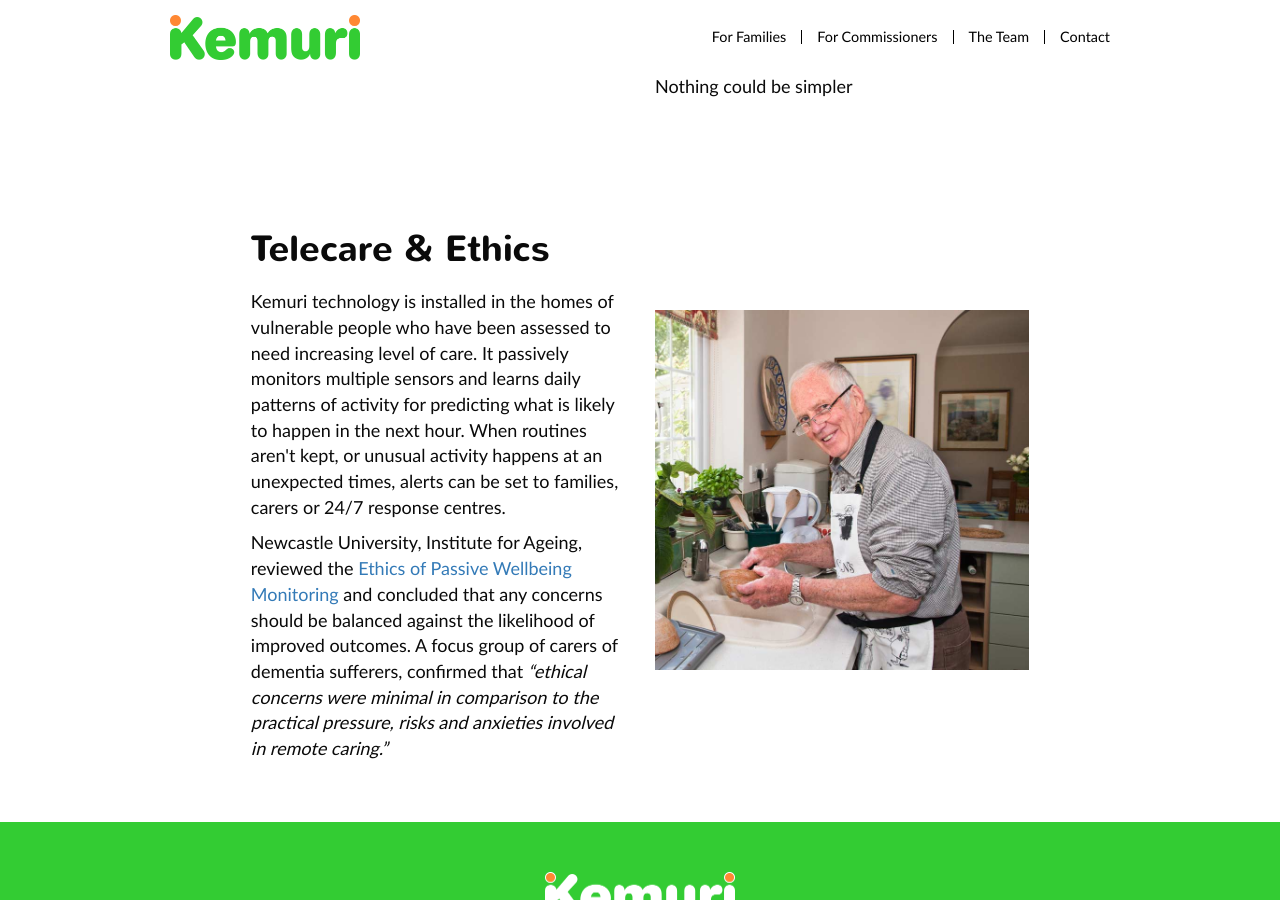
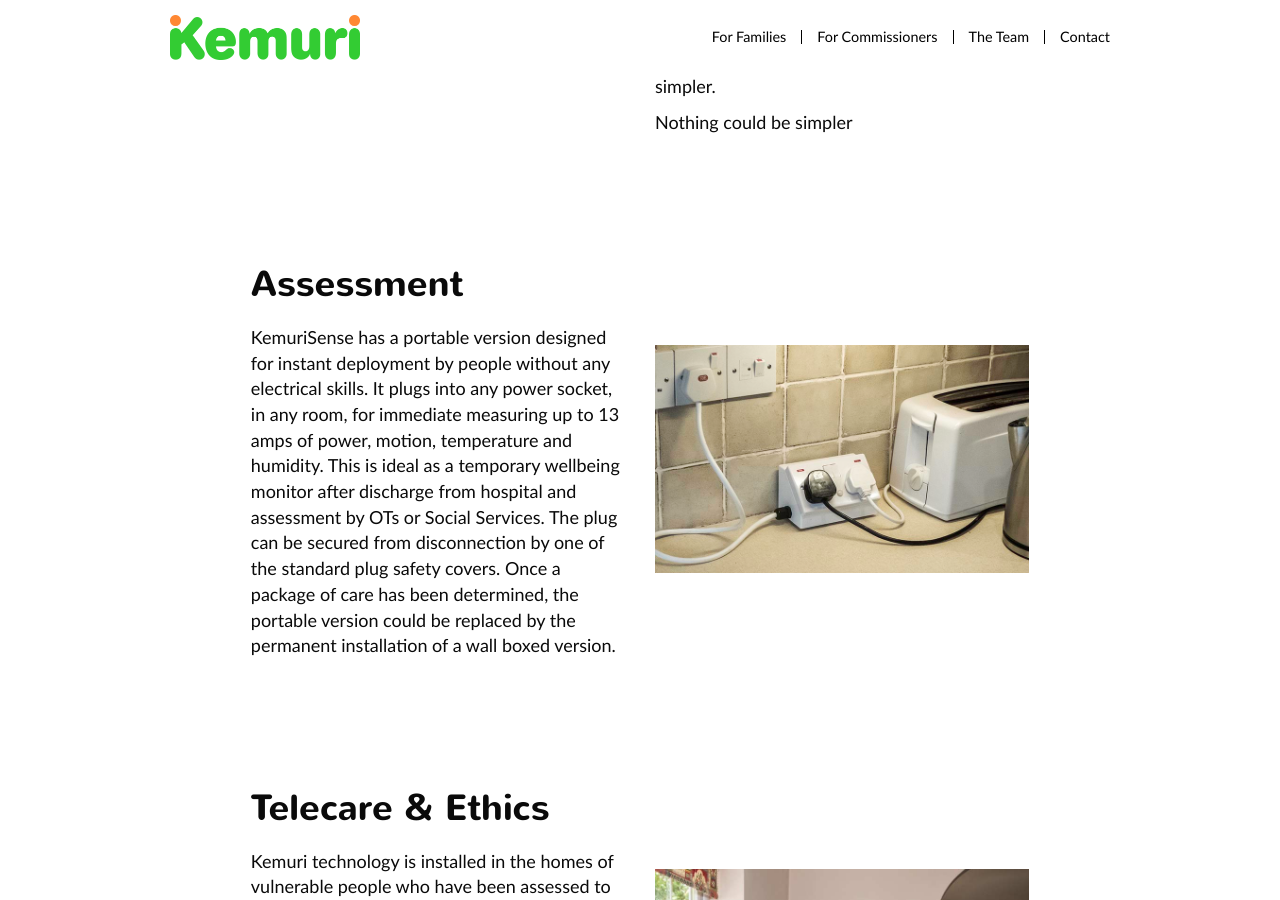
Before and after one commit to intelligentlilli/kemurisense.github.io, a Jekyll site: the page built from for-care-homes.html, in a window 1280 px wide and 900 px high, scrolled down 3404 px. Built offline with Jekyll 4.4.1, drawn with Linux system fonts in a browser that asks for light colours; nearby versions of some CDN libraries; library files that are not in the unit come from our copies; some of the changed text lies outside the part shown.

Commit message:
added assesment part of website

```diff
--- a/for-care-homes.html
+++ b/for-care-homes.html
@@ -30,6 +30,7 @@
             <h2>The Issue</h2>
             <p>People admitted to hospital after a medical emergency with hypothermia, malnutrition or dehydration have poorer health outcomes.  Treatment may have to delayed, treatment is longer and discharge is delayed.  All add to NHS and Social Care costs.  </p>
             <img class="full-width-for-retina" src="{{ site.baseurl }}/images/case-study-timeline-dark.png" />
+            <p>On average the NHS saves £5000 per patient discharged to own home rather than residential care.</p>
             <p>For example, the emergency could be an unattended fall, a stroke or diabetic coma.  Preventive monitoring, with improved wellbeing, means that quicker treatment, better outcomes, earlier discharge and reduced costs.  It could also avoid the need for transfer into residential care.</p>
           </div>
         </div>
@@ -148,6 +149,27 @@
 
 
 
+<div class="section section-white" id="smart">
+
+  <div class="container featured">
+    <div class="row">
+      <div class="col-md-10 col-md-push-1">
+        <div class="row">
+          <div class="col-md-6">
+            <h2>Assessment</h2>
+            <p>KemuriSense has a portable version designed for instant deployment by people without any electrical skills.  It plugs into any power socket, in any room, for immediate measuring up to 13 amps of power, motion, temperature and humidity.  This is ideal as a temporary wellbeing monitor after discharge from hospital and assessment by OTs or Social Services.  The plug can be secured from disconnection by one of the standard plug safety covers.  Once a package of care has been determined, the portable version could be replaced by the permanent installation of a wall boxed version.  </p>
+          </div>
+          <div class="col-md-6">
+            <img width="396" src="{{ site.baseurl }}/images/kemuri-socket-benchbox.jpg" class="img-responsive wp-post-image" alt="" title="" style="padding-top:100px">
+          </div>
+        </div>
+      </div>
+    </div>
+  </div>
+</div>
+
+
+
 <div class="section section-white " id="independence">
   <div class="container featured">
     <div class="row">
```
Also changed, not shown: images/kemuri-socket-benchbox.jpg (added).
